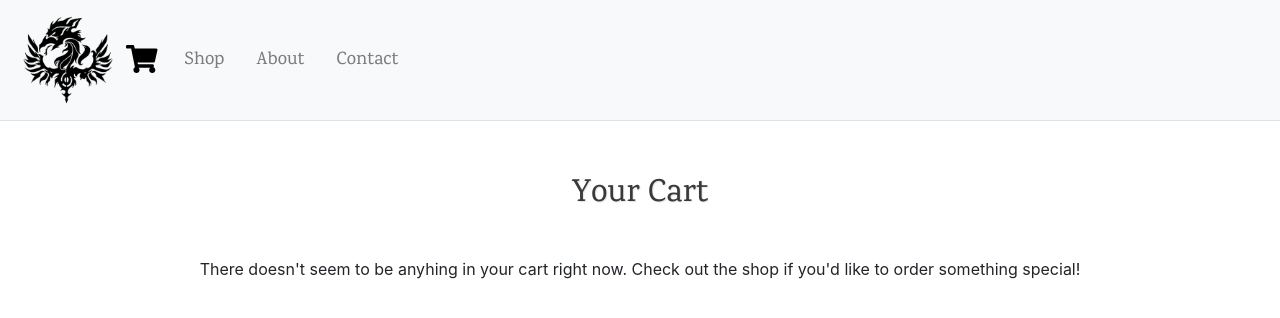
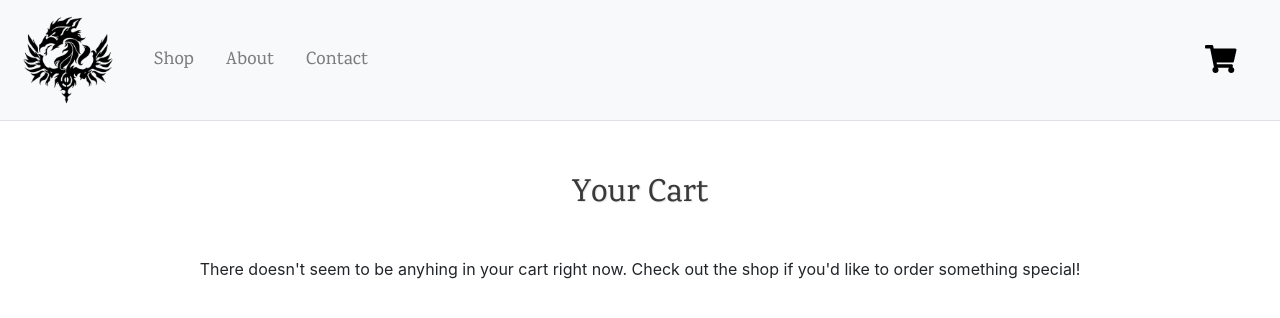
Before and after one commit to erickorber/online-shop-project, a React (Create React App) app: page / in a window 1280 px wide. Shown: the top 318 px of the page. Built offline with nearby package versions, Linux system fonts and the light colour scheme.

Commit message:
Add conditional classes to cart button and store logo

```diff
--- a/src/components/Header.js
+++ b/src/components/Header.js
@@ -14,7 +14,8 @@ const Header = ({ page, click, totalQuantity }) => {
 
       <button id="header-toggler" className="navbar-brand header-btn" type="button" onClick={() => onLinkClick("Shop")}></button>
 
-      <button className=" cart-header-btn header-btn text-center align-middle" type="button" onClick={() => onLinkClick("Cart")}>
+      {/* Shown only on mobile-sized screens */}
+      <button className="d-lg-none cart-header-btn header-btn text-center align-middle" type="button" onClick={() => onLinkClick("Cart")}>
         <span className="fa-layers fa-fw text-center align-middle">
           <FontAwesomeIcon id="cart-header-icon" className="text-center align-middle" icon={faShoppingCart} />
           { (totalQuantity > 0) &&
@@ -40,6 +41,15 @@ const Header = ({ page, click, totalQuantity }) => {
           </li>
         </ul>
       </div>
+
+      <button className="d-none d-lg-inline mr-4 cart-header-btn header-btn text-center align-middle" type="button" onClick={() => onLinkClick("Cart")}>
+        <span className="fa-layers fa-fw text-center align-middle">
+          <FontAwesomeIcon id="cart-header-icon" className="text-center align-middle" icon={faShoppingCart} />
+          { (totalQuantity > 0) &&
+            <span className="fa-layers-counter">{totalQuantity}</span>
+          }
+        </span>
+      </button>
     </nav>
   );
 }
--- a/src/css/Header.css
+++ b/src/css/Header.css
@@ -58,5 +58,6 @@
 	.navbar-brand {
 		height: 90px;
 		width: 90px;
+		margin-right: 25px !important;
 	}
 }
```
